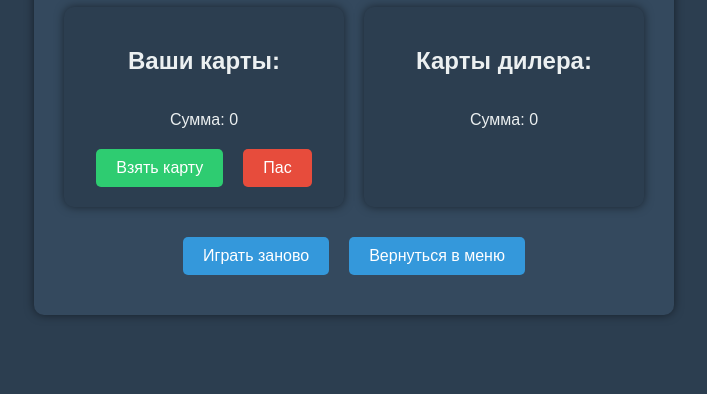
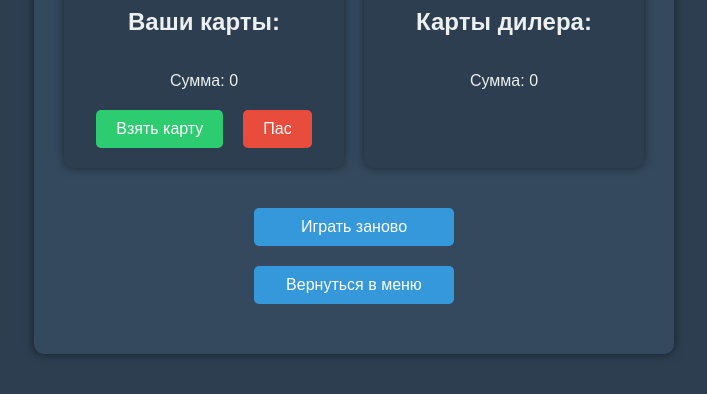
Before and after one commit to swissse/My-project, a plain HTML site: page 21/index.html in a window 1280 px wide. Both pictures are taken after a click on the button "Играть с ботом". Shown: the part 294-688 px from the top of the page, without its empty margins (286-993 px from the left). Drawn offline with Linux system fonts and the light colour scheme.

Commit message:
Add files via upload

```diff
--- a/21/index.html
+++ b/21/index.html
@@ -27,7 +27,7 @@
                     </div>
                 </div>
                 <div id="player2-hand" class="hand" style="display: none;">
-                    <h2>Карты второго игрока:</h2>
+                    <h2>Карты соперника:</h2>
                     <ul id="player2-cards" class="cards"></ul>
                     <p>Сумма: <span id="player2-score">0</span></p>
                     <div id="player2-buttons" class="player-buttons">
--- a/21/style.css
+++ b/21/style.css
@@ -15,7 +15,7 @@ body {
     border-radius: 10px;
     box-shadow: 0 0 10px rgba(0, 0, 0, 0.5);
     text-align: center;
-    width: 80%;
+    width: 85%;
     max-width: 600px;
 }
 
@@ -72,7 +72,8 @@ h1 {
 
 .game-buttons {
     display: flex;
-    justify-content: center;
+    align-items: center;
+    flex-direction: column;
     margin-top: 20px;
 }
 
@@ -98,8 +99,10 @@ button {
 }
 
 .game-button {
+    width: 200px;
     background-color: #3498db;
     color: white;
+    margin: 10px;
 }
 
 #pass, #pass-player2 {
```
Also changed, not shown: 21/script.js (line endings or trailing spaces).
